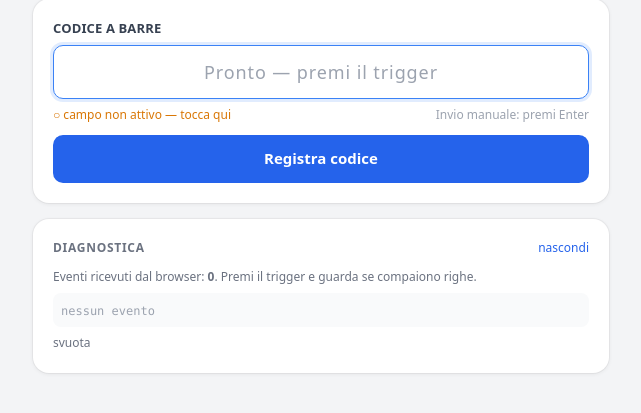
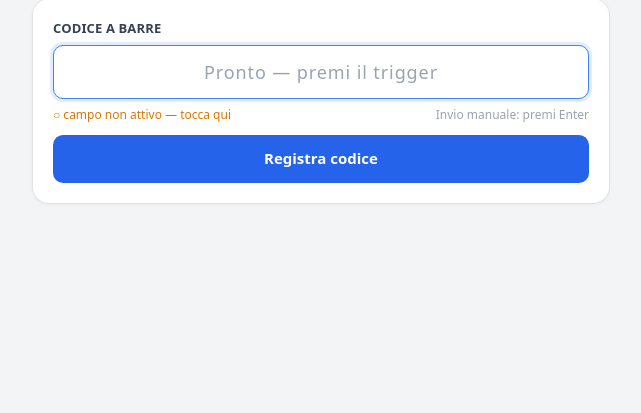
Before and after one commit to ollarethesam/cenedese, a Django app: page /camera/ in a window 1280 px wide. Shown: the part 118-531 px from the top of the page, without its empty margins (319-960 px from the left). Run offline with Django 4.2, Linux system fonts and the light colour scheme; the visitor is signed in with stand-in values (Sample User, id 1); parts of the project's set-up code (start-up, migrations or seed data) failed here and were passed over; some libraries are stand-ins or nearby versions.

Commit message:
Remove the scanner diagnostics panel
Scanning works on the Urovo DT50, so the raw-event readout has served its
purpose. Drops the panel, its state and the logEvent/stamp helpers.

Every capture path stays: document-level keydown, the field's input and
beforeinput handlers, paste, the idle-submit fallback and the manual submit
button. Only the instrumentation is gone.

Co-Authored-By: Claude Opus 5 <noreply@anthropic.com>
Claude-Session: https://claude.ai/code/session_01FjXNhEvhKZ6KVSjZgYpMKp

```diff
--- a/core/templates/core/camera_scan.html
+++ b/core/templates/core/camera_scan.html
@@ -84,32 +84,6 @@
     </ul>
   </div>
 
-  {# Diagnostics: raw events as the device emits them. If a trigger pull adds   #}
-  {# no rows here, the scanner is not sending keystrokes to the browser at all  #}
-  {# and needs reconfiguring (see the wedge/keystroke output setting).          #}
-  <div class="form-card">
-    <div class="flex items-center justify-between">
-      <p class="form-card-title mb-0 pb-0 border-none">Diagnostica</p>
-      <button type="button" @click="showDebug = !showDebug"
-              class="text-xs text-blue-600 hover:underline"
-              x-text="showDebug ? 'nascondi' : 'mostra'"></button>
-    </div>
-    <div x-show="showDebug" x-cloak class="mt-3">
-      <p class="text-xs text-gray-500 mb-2">
-        Eventi ricevuti dal browser: <span class="font-semibold" x-text="events.length"></span>.
-        Premi il trigger e guarda se compaiono righe.
-      </p>
-      <ul class="text-xs font-mono bg-gray-50 rounded-lg p-2 max-h-48 overflow-y-auto space-y-0.5">
-        <template x-for="e in events" :key="e.id">
-          <li class="text-gray-600" x-text="e.text"></li>
-        </template>
-        <li x-show="!events.length" class="text-gray-400">nessun evento</li>
-      </ul>
-      <button type="button" @click="events = []"
-              class="text-xs text-gray-500 hover:underline mt-2">svuota</button>
-    </div>
-  </div>
-
 </div>
 
 <script>
@@ -120,11 +94,8 @@
       focused: false,
       last: null,
       log: [],
-      events: [],
-      showDebug: true,
       idleTimer: null,
       seq: 0,
-      evSeq: 0,
 
       init() {
         // Capture at the document, not the field: a wedge scanner emits key
@@ -150,21 +121,7 @@
         setTimeout(() => this.focusInput(), 50);
       },
 
-      logEvent(text) {
-        this.events.unshift({ id: ++this.evSeq, text: `${this.stamp()} ${text}` });
-        if (this.events.length > 40) this.events.pop();
-      },
-
-      stamp() {
-        const d = new Date();
-        return d.toLocaleTimeString("it-IT") + "." + String(d.getMilliseconds()).padStart(3, "0");
-      },
-
       onKey(e) {
-        const tag = e.target && e.target.tagName ? e.target.tagName.toLowerCase() : "?";
-        this.logEvent(`keydown key=${JSON.stringify(e.key)} code=${e.code || "-"} ` +
-                      `kc=${e.keyCode} → ${tag} field=${JSON.stringify(this.$refs.input.value)}`);
-
         if (e.key === "Enter" || e.key === "Tab") {
           e.preventDefault();
           this.submitBuffer();
@@ -184,12 +141,10 @@
       },
 
       onInput() {
-        this.logEvent(`input value=${JSON.stringify(this.$refs.input.value)}`);
         this.scheduleIdleSubmit();
       },
 
       onBeforeInput(e) {
-        this.logEvent(`beforeinput type=${e.inputType} data=${JSON.stringify(e.data)}`);
         // Some scanners terminate with a newline rather than an Enter key.
         if (e.inputType === "insertLineBreak" || (e.data && e.data.indexOf("\n") !== -1)) {
           e.preventDefault();
@@ -200,7 +155,6 @@
 
       onPaste(e) {
         const text = (e.clipboardData || window.clipboardData).getData("text") || "";
-        this.logEvent(`paste ${JSON.stringify(text)}`);
         if (!text.trim()) return;
         e.preventDefault();
         this.send(text.trim());
@@ -234,7 +188,6 @@
 
       async send(code) {
         this.busy = true;
-        this.logEvent(`POST ${JSON.stringify(code)}`);
         try {
           const res = await fetch("{% url 'camera_scan_save' %}", {
             method: "POST",
@@ -245,10 +198,8 @@
             body: new URLSearchParams({ barcode: code }),
           });
           const data = await res.json();
-          this.logEvent(`← ${res.status} ${JSON.stringify(data)}`);
           this.record(code, data);
         } catch (err) {
-          this.logEvent(`← errore rete: ${err}`);
           this.record(code, { ok: false, error: "Errore di rete — riprova." });
         } finally {
           this.busy = false;
```
